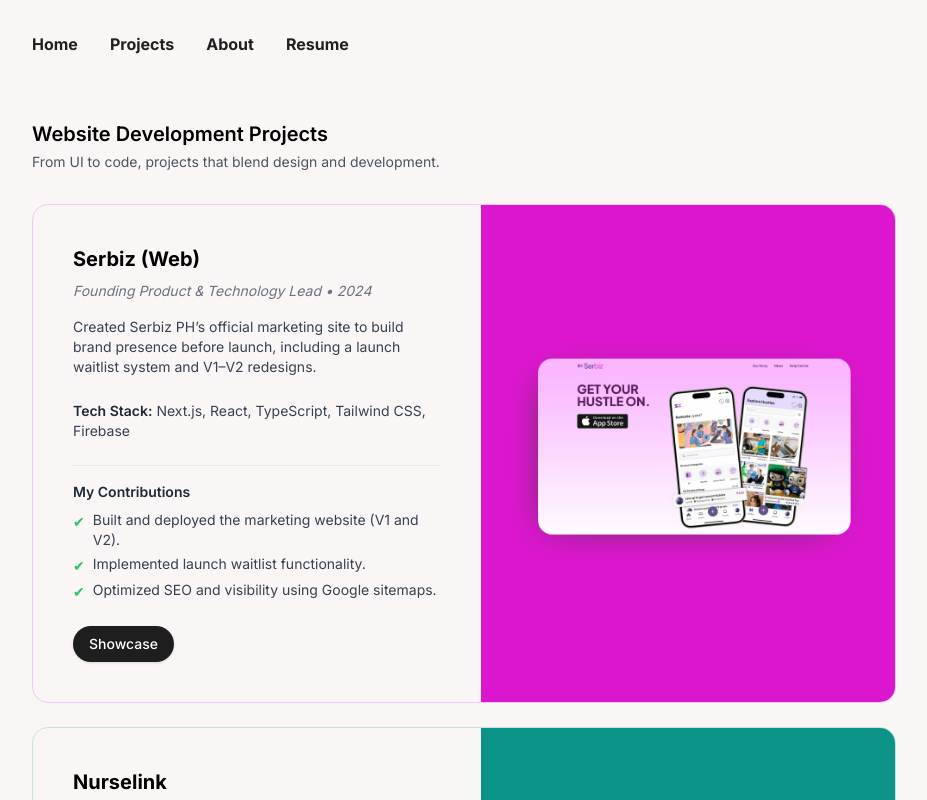
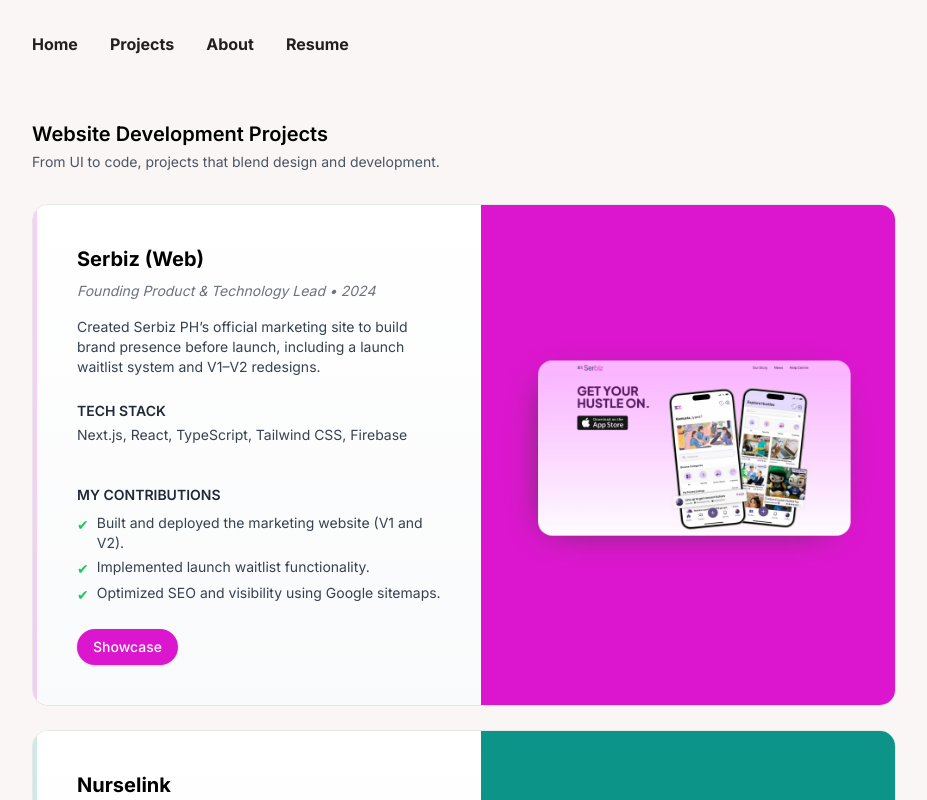
Before and after one commit to zhoexaeris/zhoe.aeris, a Next.js app: page /projects in a window 1280 px wide. Shown: the top 800 px of the page, without its empty margins (176-1103 px from the left). Built offline with nearby package versions, Linux system fonts and the light colour scheme.

Commit message:
fix: updated webdev projects ui

```diff
--- a/app/projects/webdev-projects.js
+++ b/app/projects/webdev-projects.js
@@ -92,13 +92,15 @@
         {projects.map((project) => (
           <div
             key={project.id}
-            className={`flex flex-col lg:flex-row rounded-2xl overflow-hidden transition-all duration-300 ease-in-out transform hover:scale-[1.01] hover:shadow-lg group border ${project.borderColor} ${project.hoverColor}`}
+            className={`flex flex-col lg:flex-row rounded-2xl overflow-hidden transition-all duration-300 ease-in-out transform hover:scale-[1.01] hover:shadow-lg group border ${project.hoverColor} hover:brightness-[1.05]`}
           >
             {/* Left Section - Text */}
-            <div className="flex-1 p-4 sm:p-6 lg:p-10 max-w-full lg:max-w-md">
+            <div
+              className={`flex-1 p-4 sm:p-6 lg:p-10 max-w-full lg:max-w-md bg-gradient-to-b from-white to-gray-50 border-l-4 ${project.borderColor}`}
+            >
               <h3 className="text-xl font-bold mb-2">{project.title}</h3>
               {project.role && (
-                <p className="text-xs sm:text-sm text-gray-500 italic">
+                <p className="text-xs sm:text-sm text-gray-500 italic ">
                   {project.role} • {project.date}
                 </p>
               )}
@@ -112,10 +114,10 @@
               {/* Tech Stack */}
               {project.techStack?.length > 0 && (
                 <div className="mt-4 sm:mt-6">
-                  <div className="text-xs sm:text-sm text-gray-700">
-                    <span className="font-semibold text-gray-800">
-                      Tech Stack:
-                    </span>{" "}
+                  <div className="flex items-center gap-2 text-xs sm:text-sm font-semibold text-gray-800 uppercase ">
+                    Tech Stack
+                  </div>
+                  <div className="mt-1 text-xs sm:text-sm text-gray-700">
                     {project.techStack.join(", ")}
                   </div>
                 </div>
@@ -123,8 +125,8 @@
 
               {/* Contributions */}
               {project.contributions?.length > 0 && (
-                <div className="mt-4 sm:mt-6 border-t border-gray-200 pt-3 sm:pt-4">
-                  <div className="text-xs sm:text-sm font-semibold text-gray-800 mb-2">
+                <div className="mt-4 sm:mt-6 pt-3 sm:pt-4">
+                  <div className="text-xs sm:text-sm font-semibold text-gray-800 uppercase mb-2 ">
                     My Contributions
                   </div>
                   <ul className="space-y-1 text-xs sm:text-sm text-gray-700">
@@ -150,7 +152,7 @@
                       href={l.href}
                       target="_blank"
                       rel="noopener noreferrer"
-                      className="block sm:inline-block w-full sm:w-auto px-4 py-2 bg-black text-white text-xs sm:text-sm font-medium rounded-full shadow hover:bg-gray-800 text-center"
+                      className={`block sm:inline-block w-full sm:w-auto px-4 py-2 text-xs sm:text-sm font-medium rounded-full shadow text-white text-center transition-colors ${project.bgColor} hover:opacity-90`}
                     >
                       {l.label}
                     </a>
```
